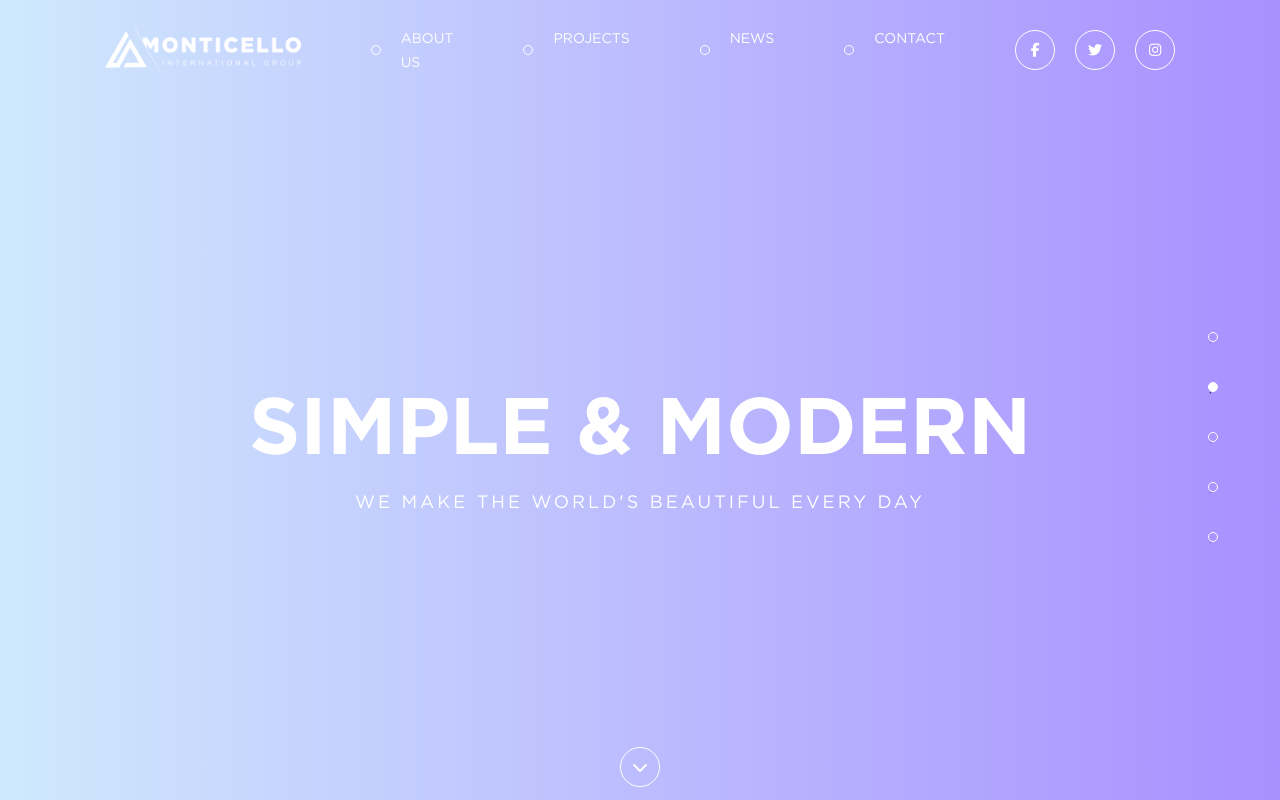
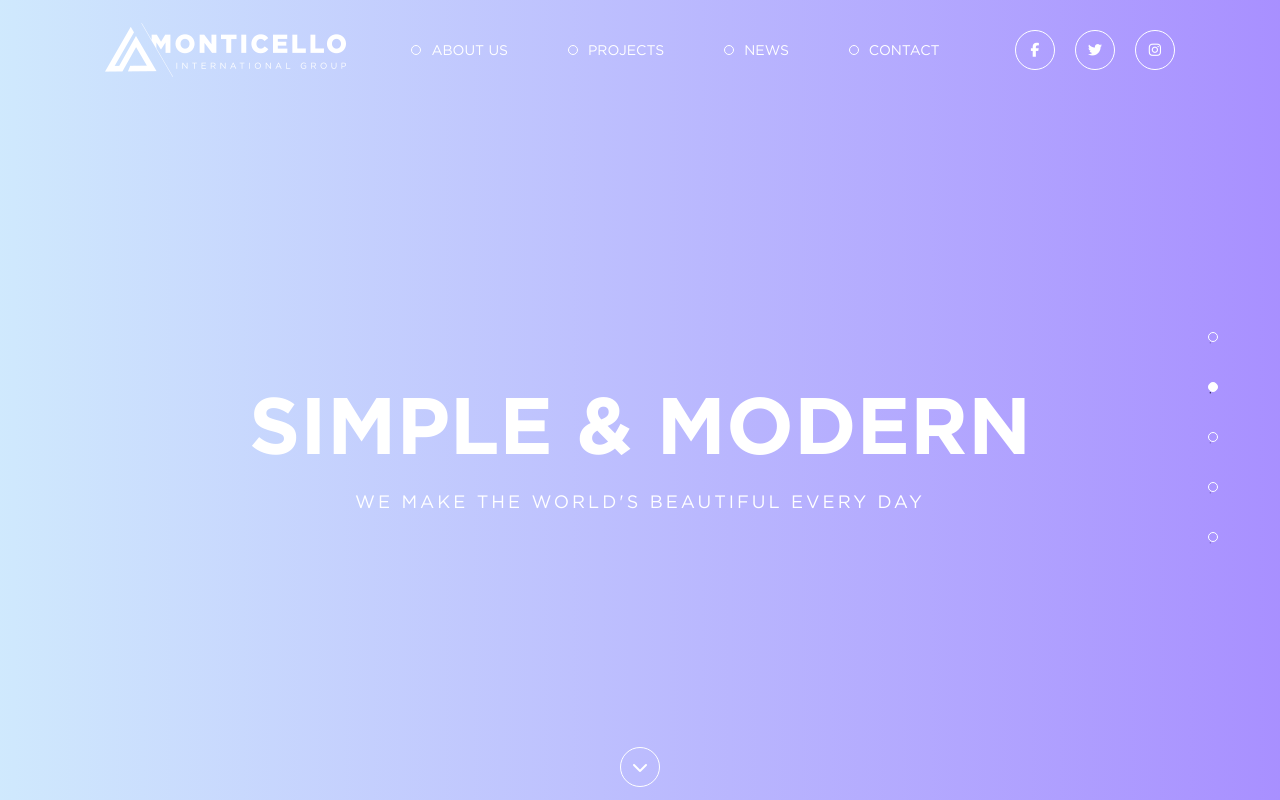
Before and after one commit to MaxIvaniuk/JSmodule_exam, a plain HTML site: page index.html in a window 1280 px wide. Shown: the top 800 px of the page. Drawn offline with nearby package versions, Linux system fonts and the light colour scheme; some packages are replaced by stand-ins of ours; a web font is replaced by a local one.

Commit message:
fix navigation

```diff
--- a/css/style.scss
+++ b/css/style.scss
@@ -105,8 +105,8 @@ body{
 
             &__item{
                 list-style: none;
-                margin-left: 70px;
-                padding-left: 30px;
+                margin-left: 60px;
+                padding-left: 20px;
                 position: relative;
 
                 &::before{
```
Also changed, not shown: css/dist/style.css.
